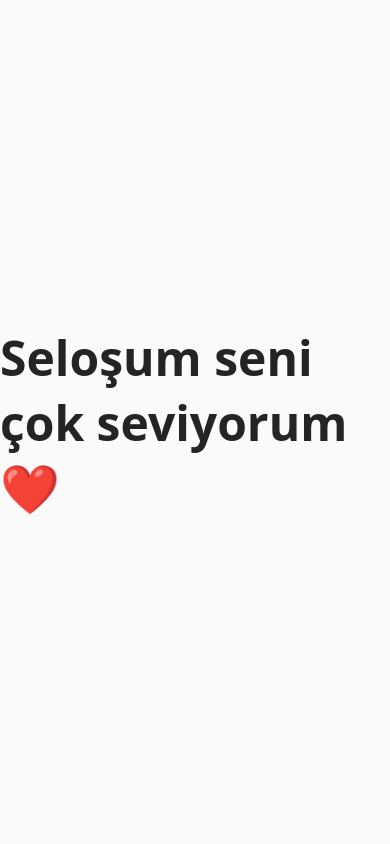
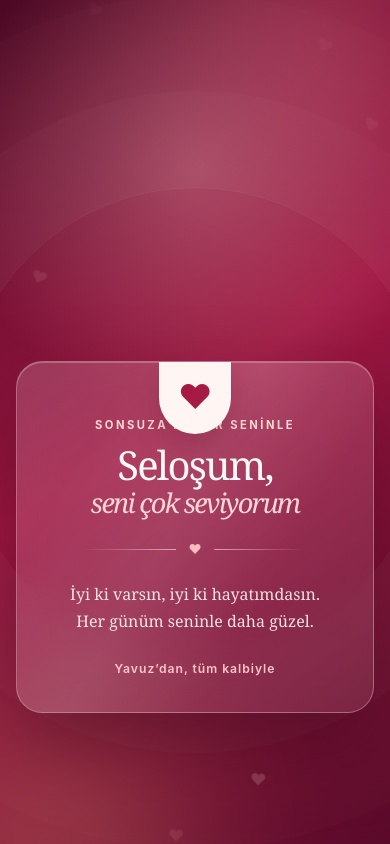
Before and after one commit to YavuzMetin/selda-yavuz, a React (Vite) app: page / in a window 390 px wide. Built offline with nearby package versions, Linux system fonts and the light colour scheme.

Commit message:
Add romantic responsive design

```diff
--- a/src/main.jsx
+++ b/src/main.jsx
@@ -3,7 +3,43 @@ import { createRoot } from 'react-dom/client'
 import './style.css'
 
 function App() {
-  return <h1>Seloşum seni çok seviyorum ❤️</h1>
+  return (
+    <main className="love-page">
+      <div className="glow glow--one" />
+      <div className="glow glow--two" />
+
+      <div className="floating-hearts" aria-hidden="true">
+        <span>♥</span>
+        <span>♥</span>
+        <span>♥</span>
+        <span>♥</span>
+        <span>♥</span>
+        <span>♥</span>
+      </div>
+
+      <section className="love-card" aria-labelledby="love-title">
+        <div className="heart-badge" aria-hidden="true">
+          <span>♥</span>
+        </div>
+        <p className="eyebrow">Sonsuza kadar seninle</p>
+        <h1 id="love-title">
+          Seloşum,
+          <span>seni çok seviyorum</span>
+        </h1>
+        <div className="divider" aria-hidden="true">
+          <i />
+          <span>♥</span>
+          <i />
+        </div>
+        <p className="note">
+          İyi ki varsın, iyi ki hayatımdasın.
+          <br />
+          Her günüm seninle daha güzel.
+        </p>
+        <p className="signature">Yavuz’dan, tüm kalbiyle</p>
+      </section>
+    </main>
+  )
 }
 
 createRoot(document.getElementById('root')).render(
--- a/src/style.css
+++ b/src/style.css
@@ -1,17 +1,269 @@
 :root {
-  font-family: system-ui, sans-serif;
-  color: #242424;
-  background: #fafafa;
+  font-family: Inter, ui-sans-serif, system-ui, -apple-system, BlinkMacSystemFont,
+    "Segoe UI", sans-serif;
+  color: #fff9f7;
+  background: #7d1233;
+  font-synthesis: none;
+  text-rendering: optimizeLegibility;
+}
+
+* {
+  box-sizing: border-box;
+}
+
+html {
+  min-width: 320px;
+  min-height: 100%;
 }
 
 body {
   min-width: 320px;
+  margin: 0;
   min-height: 100vh;
-  margin: 0;
+  min-height: 100svh;
+  overflow-x: hidden;
+}
+
+#root {
+  min-height: 100vh;
+  min-height: 100svh;
+}
+
+.love-page {
+  position: relative;
+  isolation: isolate;
   display: grid;
+  min-height: 100vh;
+  min-height: 100svh;
   place-items: center;
+  overflow: hidden;
+  padding: clamp(1.25rem, 5vw, 3rem);
+  background:
+    radial-gradient(circle at 50% 20%, rgba(255, 190, 194, 0.32), transparent 35%),
+    linear-gradient(145deg, #4b0923 0%, #9f1743 48%, #5a0a29 100%);
+}
+
+.love-page::before {
+  position: absolute;
+  z-index: -1;
+  width: min(120vw, 70rem);
+  aspect-ratio: 1;
+  border: 1px solid rgba(255, 255, 255, 0.07);
+  border-radius: 50%;
+  box-shadow:
+    0 0 0 6rem rgba(255, 255, 255, 0.018),
+    0 0 0 12rem rgba(255, 255, 255, 0.012);
+  content: "";
+}
+
+.glow {
+  position: absolute;
+  z-index: -1;
+  width: 16rem;
+  height: 16rem;
+  border-radius: 50%;
+  background: #ff7895;
+  filter: blur(85px);
+  opacity: 0.3;
+}
+
+.glow--one {
+  top: -7rem;
+  right: -4rem;
+}
+
+.glow--two {
+  bottom: -8rem;
+  left: -5rem;
+  background: #ffb07c;
+}
+
+.love-card {
+  position: relative;
+  width: min(100%, 42rem);
+  padding: clamp(3.5rem, 9vw, 6rem) clamp(1.4rem, 7vw, 4.5rem)
+    clamp(2.25rem, 7vw, 4rem);
+  overflow: hidden;
+  text-align: center;
+  background: linear-gradient(145deg, rgba(255, 255, 255, 0.17), rgba(255, 255, 255, 0.07));
+  border: 1px solid rgba(255, 255, 255, 0.28);
+  border-radius: clamp(1.75rem, 5vw, 3rem);
+  box-shadow:
+    0 2rem 5rem rgba(46, 0, 17, 0.38),
+    inset 0 1px 0 rgba(255, 255, 255, 0.24);
+  backdrop-filter: blur(18px);
+  -webkit-backdrop-filter: blur(18px);
+  animation: card-arrival 900ms cubic-bezier(0.2, 0.8, 0.2, 1) both;
+}
+
+.love-card::after {
+  position: absolute;
+  inset: 0;
+  pointer-events: none;
+  background: linear-gradient(120deg, transparent 20%, rgba(255, 255, 255, 0.08), transparent 70%);
+  content: "";
+}
+
+.heart-badge {
+  position: absolute;
+  top: 0;
+  left: 50%;
+  display: grid;
+  width: clamp(4.5rem, 15vw, 5.75rem);
+  aspect-ratio: 1;
+  place-items: center;
+  color: #a20f3c;
+  background: #fff6f3;
+  border-radius: 0 0 50% 50%;
+  box-shadow: 0 0.75rem 2rem rgba(69, 4, 29, 0.24);
+  transform: translateX(-50%);
+}
+
+.heart-badge span {
+  display: block;
+  font-size: clamp(2rem, 7vw, 2.75rem);
+  line-height: 1;
+  animation: heartbeat 1.8s ease-in-out infinite;
+}
+
+.eyebrow {
+  margin: 0 0 0.85rem;
+  color: #ffd8d3;
+  font-size: clamp(0.7rem, 2.7vw, 0.82rem);
+  font-weight: 700;
+  letter-spacing: 0.22em;
+  text-transform: uppercase;
 }
 
 h1 {
-  font-size: 3rem;
+  margin: 0;
+  font-family: Georgia, "Times New Roman", serif;
+  font-size: clamp(2.5rem, 10vw, 5.25rem);
+  font-weight: 400;
+  letter-spacing: -0.045em;
+  line-height: 0.96;
+  text-wrap: balance;
 }
+
+h1 span {
+  display: block;
+  margin-top: 0.16em;
+  color: #ffd4d5;
+  font-size: 0.68em;
+  font-style: italic;
+  line-height: 1.08;
+}
+
+.divider {
+  display: flex;
+  align-items: center;
+  justify-content: center;
+  gap: 0.8rem;
+  width: min(15rem, 70%);
+  margin: clamp(1.5rem, 5vw, 2.25rem) auto;
+  color: #ffb9be;
+}
+
+.divider i {
+  flex: 1;
+  height: 1px;
+  background: linear-gradient(90deg, transparent, rgba(255, 218, 216, 0.65));
+}
+
+.divider i:last-child {
+  transform: scaleX(-1);
+}
+
+.divider span {
+  font-size: 0.8rem;
+}
+
+.note {
+  margin: 0;
+  color: rgba(255, 250, 247, 0.88);
+  font-family: Georgia, "Times New Roman", serif;
+  font-size: clamp(1rem, 3.8vw, 1.3rem);
+  line-height: 1.7;
+}
+
+.signature {
+  margin: clamp(1.6rem, 5vw, 2.25rem) 0 0;
+  color: #ffc4c6;
+  font-size: clamp(0.76rem, 2.7vw, 0.9rem);
+  font-weight: 600;
+  letter-spacing: 0.08em;
+}
+
+.floating-hearts span {
+  position: absolute;
+  bottom: -3rem;
+  z-index: -1;
+  color: rgba(255, 216, 218, 0.22);
+  font-size: clamp(1rem, 3vw, 2rem);
+  animation: float-up 12s linear infinite;
+}
+
+.floating-hearts span:nth-child(1) { left: 8%; animation-delay: -2s; }
+.floating-hearts span:nth-child(2) { left: 22%; animation-delay: -8s; animation-duration: 15s; }
+.floating-hearts span:nth-child(3) { left: 43%; animation-delay: -5s; animation-duration: 10s; }
+.floating-hearts span:nth-child(4) { left: 64%; animation-delay: -10s; animation-duration: 14s; }
+.floating-hearts span:nth-child(5) { left: 81%; animation-delay: -4s; animation-duration: 11s; }
+.floating-hearts span:nth-child(6) { left: 93%; animation-delay: -7s; animation-duration: 16s; }
+
+@keyframes heartbeat {
+  0%, 100% { transform: scale(1); }
+  12% { transform: scale(1.14); }
+  24% { transform: scale(1); }
+  36% { transform: scale(1.08); }
+}
+
+@keyframes card-arrival {
+  from { opacity: 0; transform: translateY(1.5rem) scale(0.98); }
+  to { opacity: 1; transform: translateY(0) scale(1); }
+}
+
+@keyframes float-up {
+  from { transform: translateY(0) rotate(0deg); opacity: 0; }
+  12% { opacity: 1; }
+  to { transform: translateY(-115vh) rotate(35deg); opacity: 0; }
+}
+
+@media (max-width: 420px) {
+  .love-page {
+    padding: 1rem;
+  }
+
+  .love-card {
+    padding-inline: 1.25rem;
+    border-radius: 1.65rem;
+  }
+}
+
+@media (max-height: 620px) and (orientation: landscape) {
+  .love-page {
+    padding-block: 1rem;
+  }
+
+  .love-card {
+    padding-top: 3.3rem;
+    padding-bottom: 1.5rem;
+  }
+
+  .divider {
+    margin-block: 1rem;
+  }
+
+  .signature {
+    margin-top: 1rem;
+  }
+}
+
+@media (prefers-reduced-motion: reduce) {
+  *,
+  *::before,
+  *::after {
+    scroll-behavior: auto !important;
+    animation-duration: 0.01ms !important;
+    animation-iteration-count: 1 !important;
+  }
+}
```
